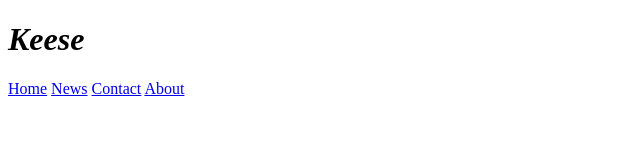
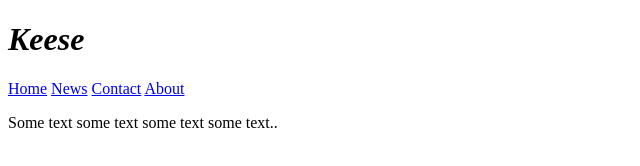
Before and after one commit to mindlessconsumption/mindlessconsumption.github.io, a plain HTML site: page index.html in a window 1280 px wide. Shown: the whole page, without its empty margins (0-640 px from the left). Drawn offline with Linux system fonts and the light colour scheme.

Commit message:
Update index.html

```diff
--- a/index.html
+++ b/index.html
@@ -4,12 +4,19 @@
   <title> Keese Clothing </title>
 </head>
 <body>
-  <h1><i> Keese </i></h1>
-  <div class="topnav">
+
+ <h1><i> Keese </i></h1>
+
+ <div class="topnav">
   <a class="active" href="#home">Home</a>
   <a href="#news">News</a>
   <a href="#contact">Contact</a>
   <a href="#about">About</a>
 </div>
+
+<div class="main">
+  <p>Some text some text some text some text..</p>
+</div>
+
 </body>
 </html>
```
